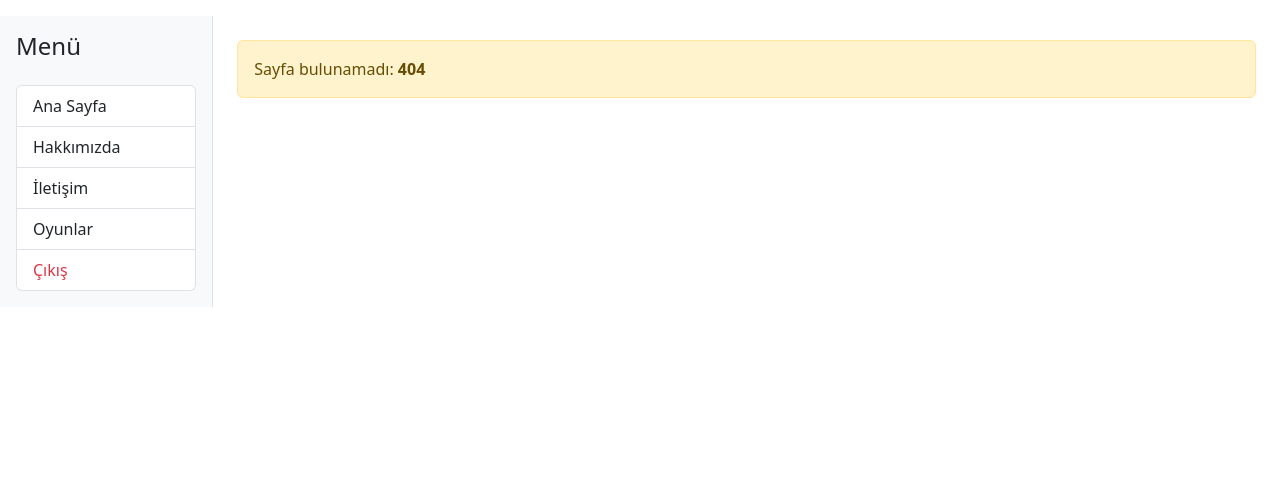
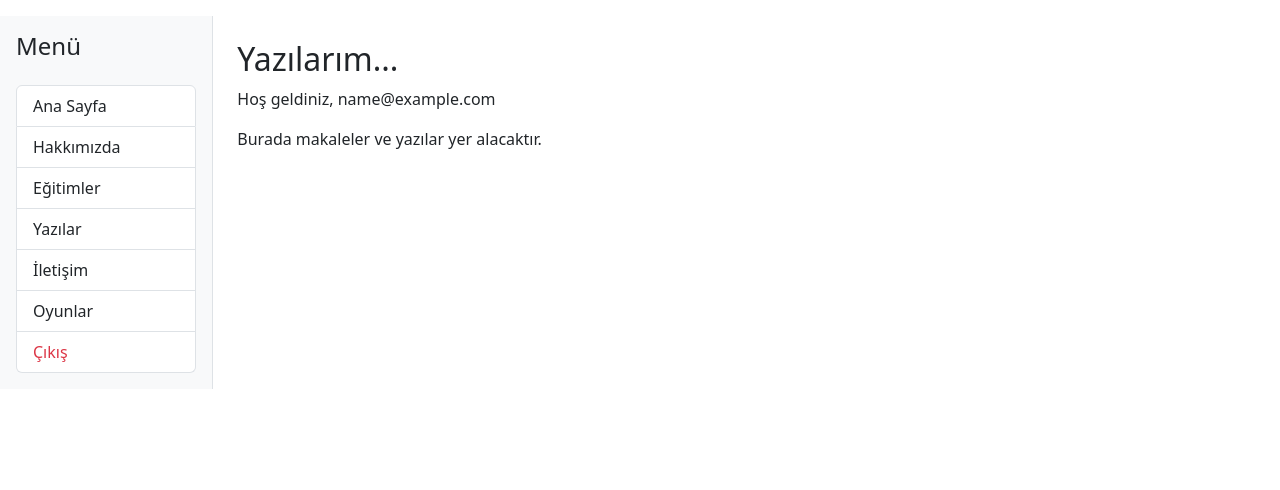
Before and after one commit to ckaraduman/makroport, a PHP site: page /blog in a window 1280 px wide. Shown: the part 70-560 px from the top of the page. Run offline with PHP 8.4, Linux system fonts and the light colour scheme; the visitor is signed in with stand-in values (Sample User, id 1).

Commit message:
Development-1

```diff
--- a/includes/sidebar.php
+++ b/includes/sidebar.php
@@ -3,6 +3,8 @@
     <div class="list-group">
         <a href="/" class="list-group-item list-group-item-action">Ana Sayfa</a>
         <a href="/about" class="list-group-item list-group-item-action">Hakkımızda</a>
+        <a href="/course" class="list-group-item list-group-item-action">Eğitimler</a>
+        <a href="/blog" class="list-group-item list-group-item-action">Yazılar</a>
         <a href="/contact" class="list-group-item list-group-item-action">İletişim</a>
         <a href="/games" class="list-group-item list-group-item-action">Oyunlar</a>
         <a href="/logout" class="list-group-item list-group-item-action text-danger">Çıkış</a>
--- /dev/null
+++ b/pages/blog.php
@@ -0,0 +1,10 @@
+<?php
+if (!isset($_SESSION['user_id'])) {
+    header("Location: /login");
+    exit;
+}
+?>
+
+<h2>Yazılarım...</h2>
+<p>Hoş geldiniz, <?= htmlspecialchars($_SESSION['email']) ?></p>
+<p>Burada makaleler ve yazılar yer alacaktır.</p>
--- a/route.php
+++ b/route.php
@@ -12,6 +12,8 @@ $routes = [
     'logincontrol' => 'auth/logincontrol.php',
     'verify' => 'auth/verify.php',               // E-posta doğrulama sayfası
     'about' => 'pages/about.php',
+    'course' => 'pages/course.php',
+    'blog' => 'pages/blog.php',
     'contact' => 'pages/contact.php',
     'games' => 'pages/games.php',
     'register' => 'auth/register.php',
```
Also changed, not shown: pages/course.php (added, +10 -0 lines).
